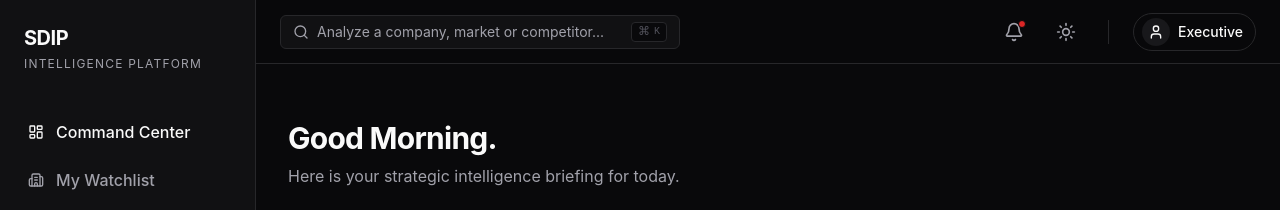
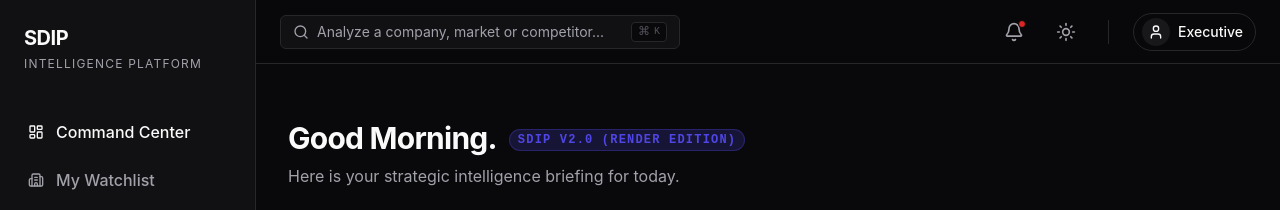
Before and after one commit to Pratyush120/startup-intelligence-platform, a Next.js app in the folder frontend/: page / in a window 1280 px wide. Shown: the top 210 px of the page. Built offline with nearby package versions, Linux system fonts and the light colour scheme; no server answers.

Commit message:
feat: added SDIP v2.0 Render Edition badge to force deployment trigger

```diff
--- a/frontend/src/app/(auth)/page.tsx
+++ b/frontend/src/app/(auth)/page.tsx
@@ -43,7 +43,10 @@ export default function DashboardPage() {
 
       <div className="flex items-center justify-between">
         <div>
-          <h1 className="text-3xl font-bold tracking-tight text-primary">Good Morning.</h1>
+          <div className="flex items-center gap-3">
+            <h1 className="text-3xl font-bold tracking-tight text-primary">Good Morning.</h1>
+            <span className="bg-signal-intelligence/20 text-signal-intelligence border border-signal-intelligence/30 px-2 py-0.5 rounded-full text-xs font-mono font-bold tracking-widest uppercase mt-1">SDIP v2.0 (Render Edition)</span>
+          </div>
           <p className="text-secondary mt-2">Here is your strategic intelligence briefing for today.</p>
         </div>
       </div>
```
